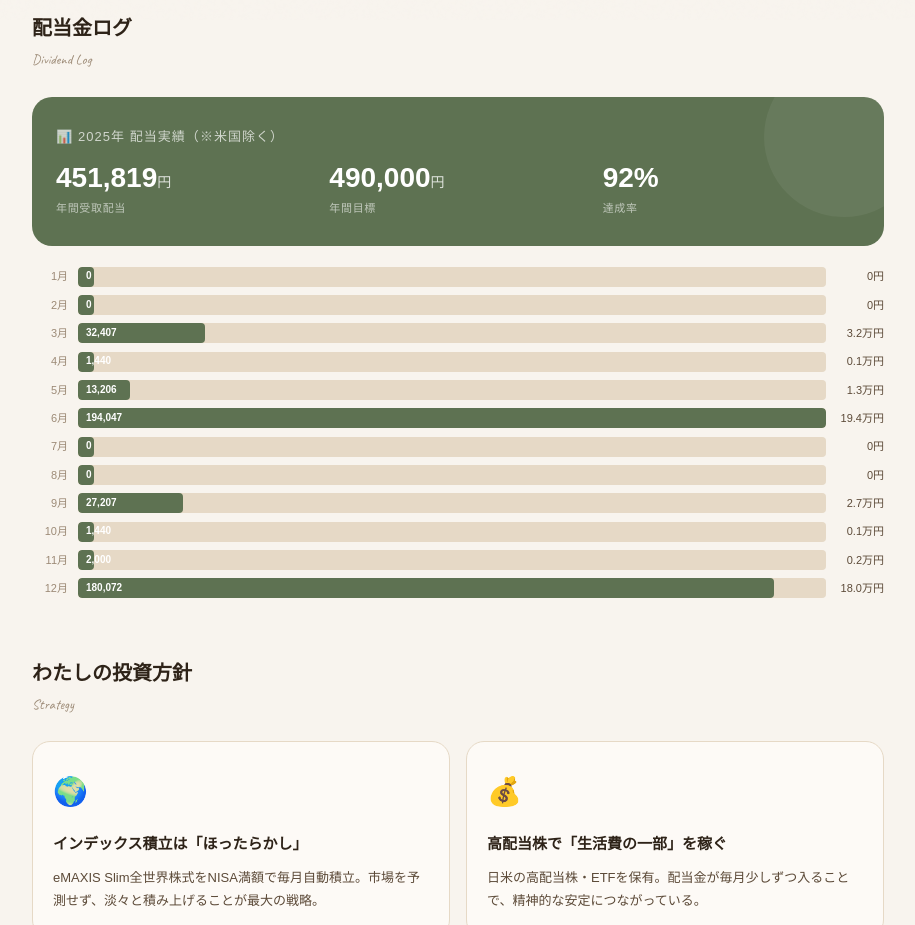
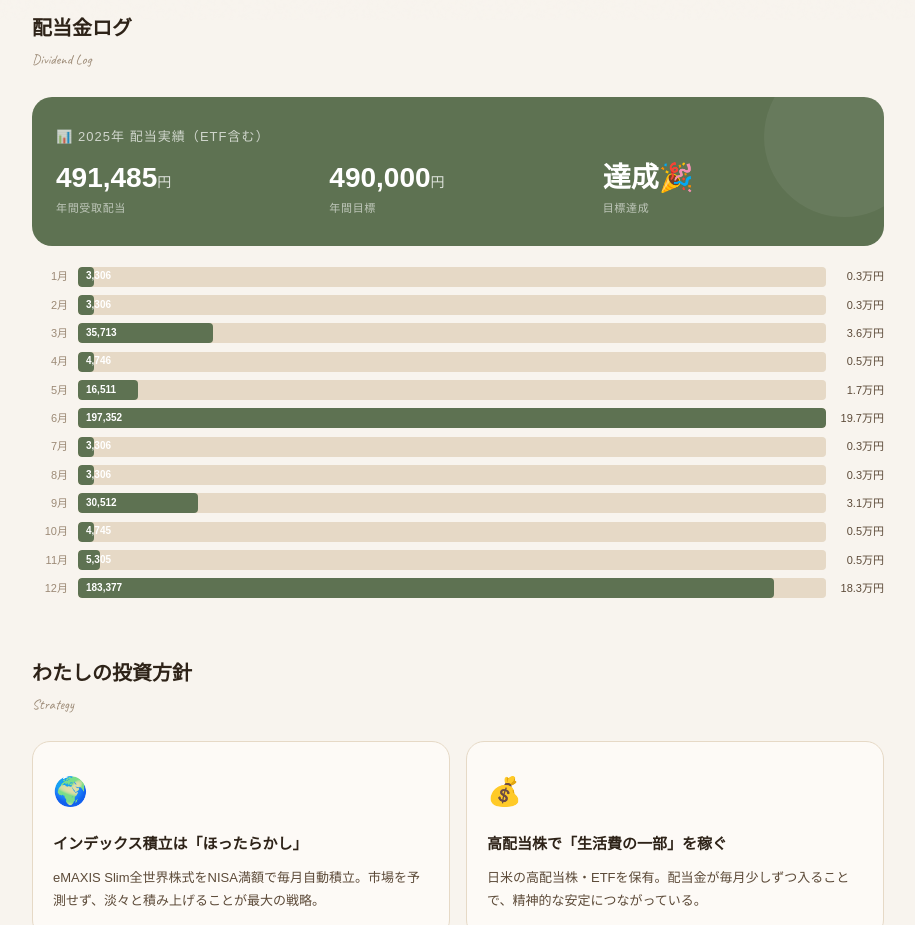
Before and after one commit to harukamuy/harukamuy, a Next.js app: page /sidefire in a window 1280 px wide. Shown: the part 780-1705 px from the top of the page, without its empty margins (182-1097 px from the left). Built offline with nearby package versions, Linux system fonts and the light colour scheme; a web font is replaced by a local one.

Commit message:
配当データにETF月定額を加算・年間合計491,485円に更新
Co-Authored-By: Claude Sonnet 4.6 <noreply@anthropic.com>

```diff
--- a/app/sidefire/page.tsx
+++ b/app/sidefire/page.tsx
@@ -17,18 +17,18 @@ const strategyCards = [
 ];
 
 const dividendBars = [
-  { month: "1月",  pct:  0, label: "0",       val: "0円" },
-  { month: "2月",  pct:  0, label: "0",       val: "0円" },
-  { month: "3月",  pct: 17, label: "32,407",  val: "3.2万円" },
-  { month: "4月",  pct:  1, label: "1,440",   val: "0.1万円" },
-  { month: "5月",  pct:  7, label: "13,206",  val: "1.3万円" },
-  { month: "6月",  pct:100, label: "194,047", val: "19.4万円" },
-  { month: "7月",  pct:  0, label: "0",       val: "0円" },
-  { month: "8月",  pct:  0, label: "0",       val: "0円" },
-  { month: "9月",  pct: 14, label: "27,207",  val: "2.7万円" },
-  { month: "10月", pct:  1, label: "1,440",   val: "0.1万円" },
-  { month: "11月", pct:  1, label: "2,000",   val: "0.2万円" },
-  { month: "12月", pct: 93, label: "180,072", val: "18.0万円" },
+  { month: "1月",  pct:  2, label: "3,306",   val: "0.3万円" },
+  { month: "2月",  pct:  2, label: "3,306",   val: "0.3万円" },
+  { month: "3月",  pct: 18, label: "35,713",  val: "3.6万円" },
+  { month: "4月",  pct:  2, label: "4,746",   val: "0.5万円" },
+  { month: "5月",  pct:  8, label: "16,511",  val: "1.7万円" },
+  { month: "6月",  pct:100, label: "197,352", val: "19.7万円" },
+  { month: "7月",  pct:  2, label: "3,306",   val: "0.3万円" },
+  { month: "8月",  pct:  2, label: "3,306",   val: "0.3万円" },
+  { month: "9月",  pct: 16, label: "30,512",  val: "3.1万円" },
+  { month: "10月", pct:  2, label: "4,745",   val: "0.5万円" },
+  { month: "11月", pct:  3, label: "5,305",   val: "0.5万円" },
+  { month: "12月", pct: 93, label: "183,377", val: "18.3万円" },
 ];
 
 export default function SideFirePage() {
@@ -134,12 +134,12 @@ export default function SideFirePage() {
           {/* monthly summary card */}
           <div style={{ background: "var(--green)", color: "white", borderRadius: 20, padding: "28px 24px", marginBottom: 20, position: "relative", overflow: "hidden" }}>
             <div style={{ position: "absolute", right: -40, top: -40, width: 160, height: 160, borderRadius: "50%", background: "rgba(255,255,255,0.06)" }} />
-            <div style={{ fontSize: 13, opacity: 0.7, letterSpacing: "0.08em", marginBottom: 14 }}>📊 2025年 配当実績（※米国除く）</div>
+            <div style={{ fontSize: 13, opacity: 0.7, letterSpacing: "0.08em", marginBottom: 14 }}>📊 2025年 配当実績（ETF含む）</div>
             <div style={{ display: "grid", gridTemplateColumns: "1fr 1fr 1fr", gap: 16 }}>
               {[
-                { val: "451,819", unit: "円", label: "年間受取配当" },
+                { val: "491,485", unit: "円", label: "年間受取配当" },
                 { val: "490,000", unit: "円", label: "年間目標" },
-                { val: "92%", unit: "", label: "達成率" },
+                { val: "達成🎉", unit: "", label: "目標達成" },
               ].map((item) => (
                 <div key={item.label}>
                   <div style={{ fontSize: "clamp(20px,3vw,28px)", fontWeight: 700, lineHeight: 1.1 }}>
```
